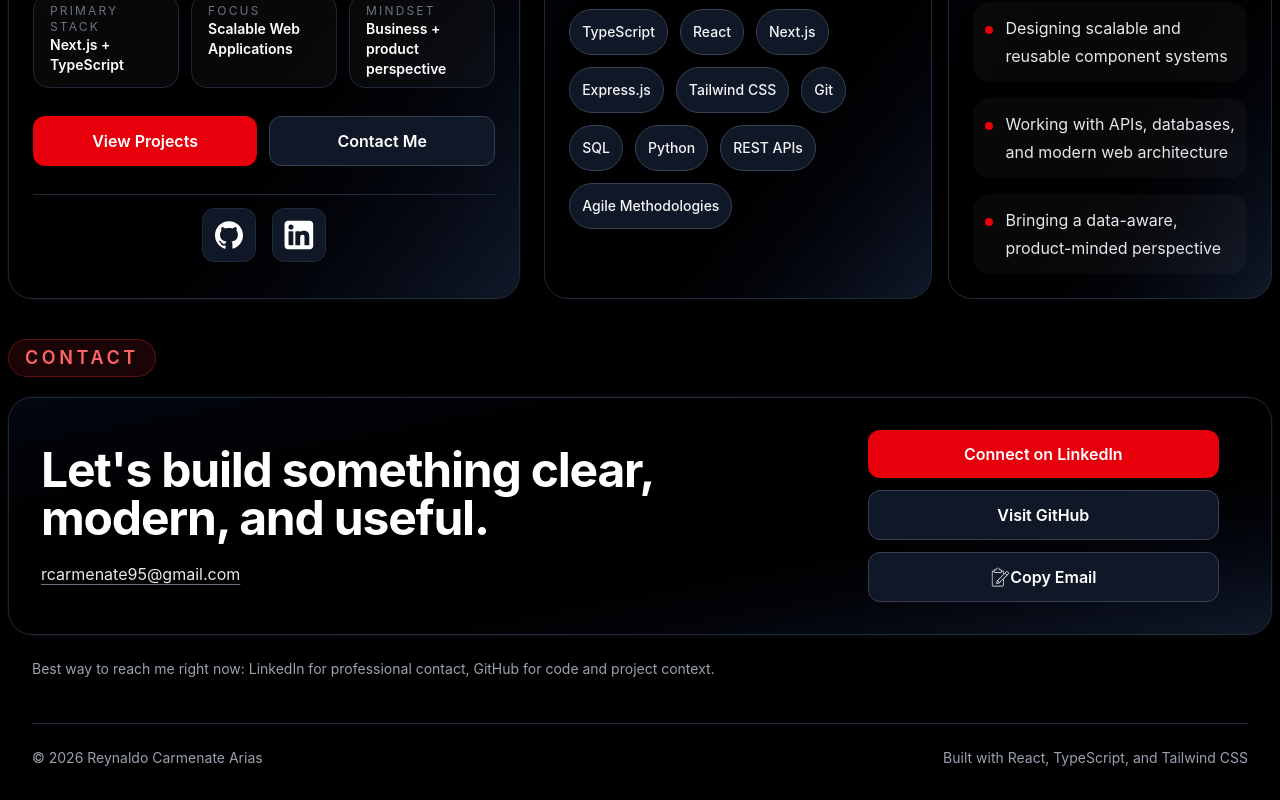
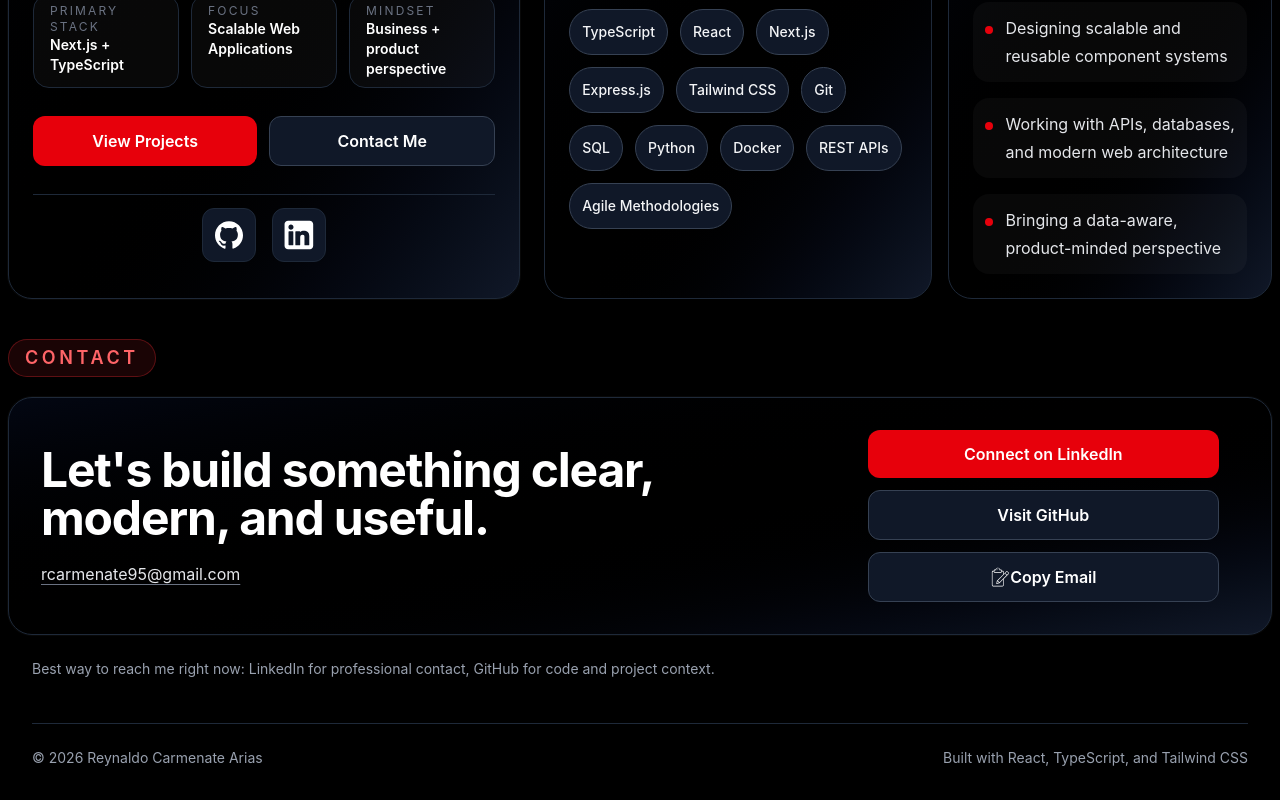
Before and after one commit to ReySlash/Portfolio_landing_page, a React (Vite) app: page / in a window 1280 px wide. Shown: the part 2799-3599 px from the top of the page. Built offline with nearby package versions, Linux system fonts and the light colour scheme.

Commit message:
Added 'Docker' to skills

```diff
--- a/src/components/AboutDescription.tsx
+++ b/src/components/AboutDescription.tsx
@@ -11,6 +11,7 @@
     "Git",
     "SQL",
     "Python",
+    "Docker",
     "REST APIs",
     "Agile Methodologies",
   ];
```
